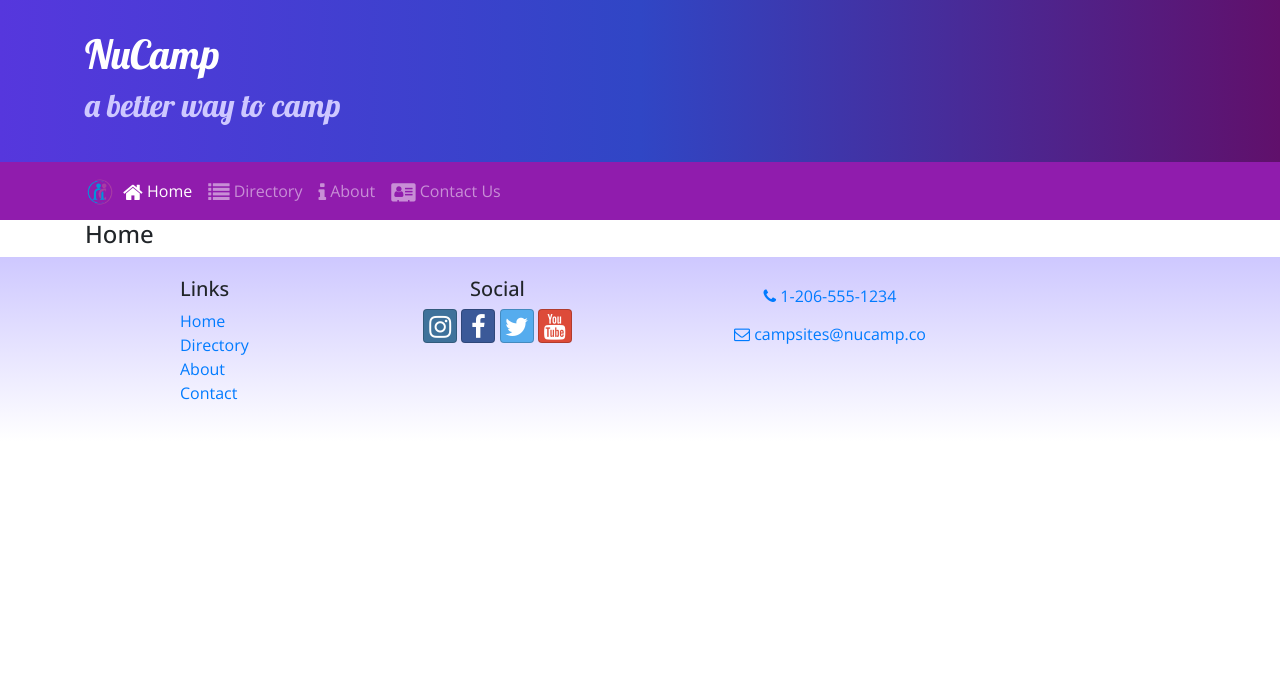
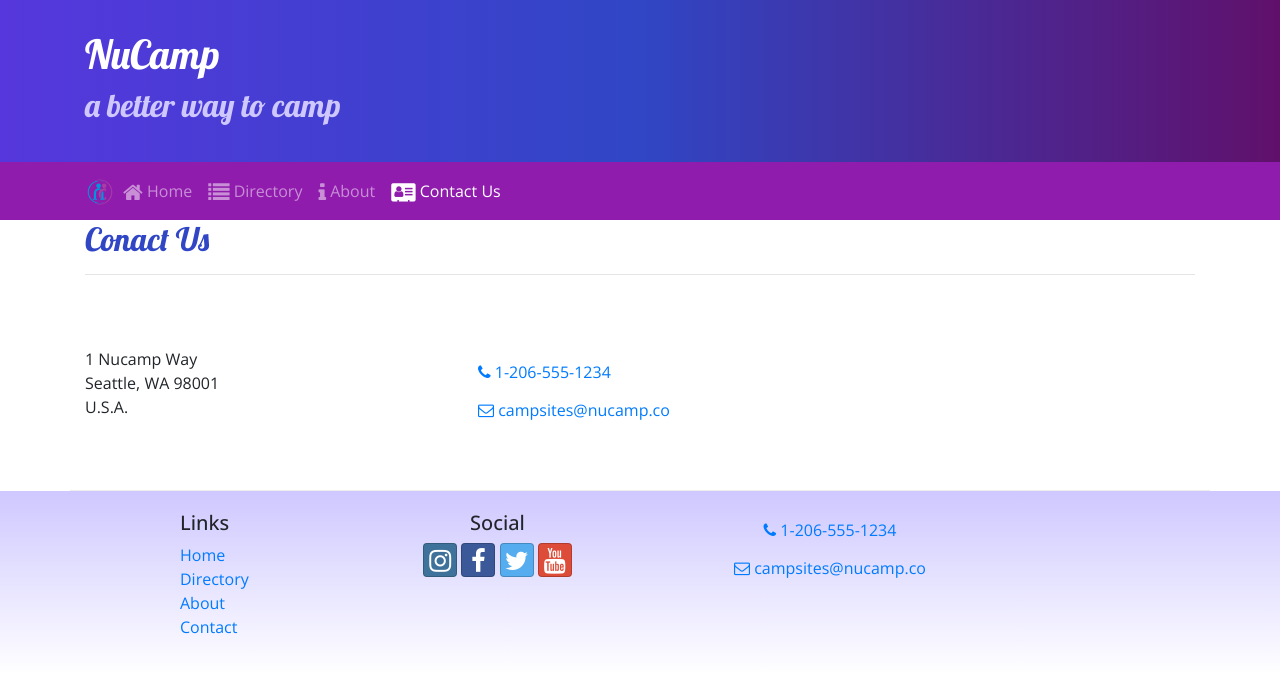
Before and after one commit to kweisse1/nucampsite-React, a React (Create React App) app: page /contactus in a window 1280 px wide. Before the commit this address led to /home. Shown: the top 674 px of the page. Built offline with nearby package versions, Linux system fonts and the light colour scheme.

Commit message:
added contact page

```diff
--- /dev/null
+++ b/src/components/ContactComponent.js
@@ -0,0 +1,30 @@
+import React from 'react';
+
+function Contact(props) {
+    return (
+        <div className="container">
+            <div className="row">
+                <div className="col">
+                    <h2> Conact Us</h2>
+                    <hr />
+                </div>
+            </div>
+
+            < div className="row row-content align-items-center" >
+                <div className="col-sm-4">
+                    <address>
+                        1 Nucamp Way<br />
+                        Seattle, WA 98001<br />
+                        U.S.A.
+                    </address>
+                </div>
+                <div className="col">
+                    <a role="button" className="btn btn-link" href="tel:+12065551234"><i className="fa fa-phone" /> 1-206-555-1234</a><br />
+                    <a role="button" className="btn btn-link" href="mailto:fakeemail@fakeemail.co"><i className="fa fa-envelope-o" /> campsites@nucamp.co</a>
+                </div>
+            </div>
+        </div>
+    );
+}
+
+export default Contact;
--- a/src/components/MainComponent.js
+++ b/src/components/MainComponent.js
@@ -5,6 +5,7 @@
 import Footer from './FooterComponent';
 import Home from './HomeComponent';
 import { Switch, Route, Redirect } from 'react-router-dom';
+import Contact from './ContactComponent';
 import { CAMPSITES } from '../shared/campsites';
 
 class Main extends Component {
@@ -31,6 +32,7 @@
         <Switch>
           <Route path='/home' component={HomePage} />
           <Route exact path='/directory' render={() => <Directory campsites={this.state.campsites} />}/>
+          <Route exact path="/contactus" component={Contact}/>
           <Redirect to ='/home' />
         </Switch>
         <Footer/>
```
